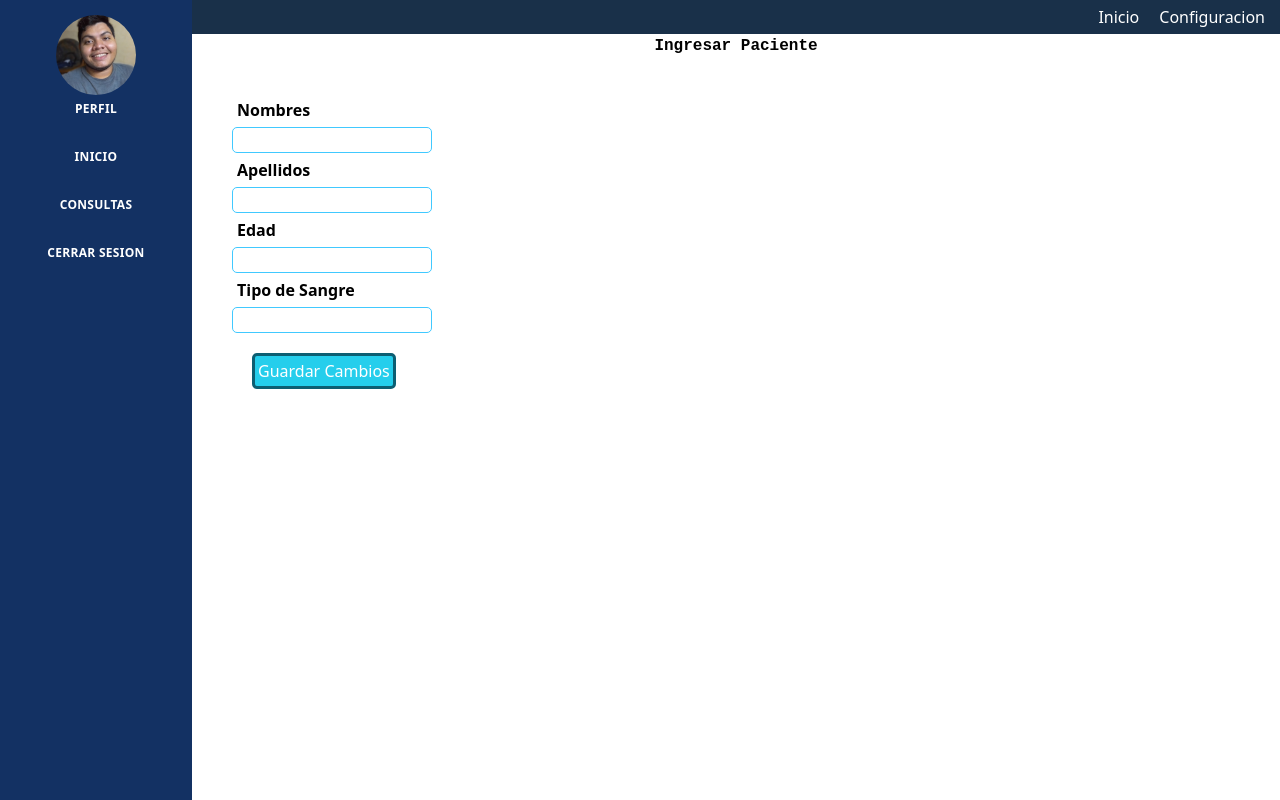
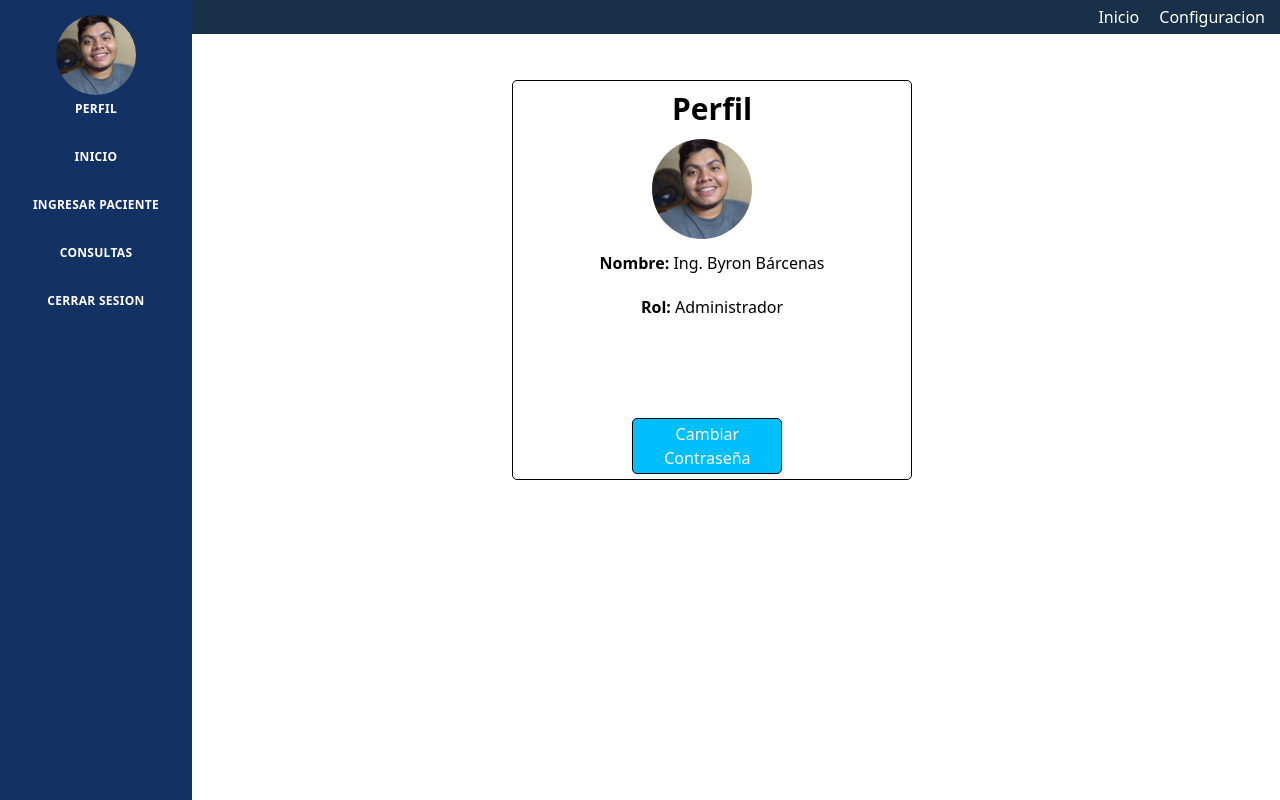
Before and after one commit to Xavybarcenas/vitfile_nextjs, a Next.js app: page /dashboard/perfil in a window 1280 px wide. Built offline with nearby package versions, Linux system fonts and the light colour scheme.

Commit message:
agregado ruta ingresarPaciente

```diff
--- a/components/options.js
+++ b/components/options.js
@@ -14,6 +14,9 @@ export default function options() {
       <Link href="/dashboard">
         <a>Inicio</a>
       </Link>
+      <Link href="/dashboard/ingresarPaciente">
+        <a>Ingresar Paciente</a>
+      </Link>
       <Link href="#">
         <a>Consultas</a>
       </Link>
--- /dev/null
+++ b/pages/dashboard/ingresarPaciente.js
@@ -0,0 +1,55 @@
+import Head from "next/head";
+import Layout from "/components/Layout";
+import Link from "next/link";
+import styles from "/styles/dashboard/ingresarPaciente.module.css";
+
+export default function Perfil() {
+  return (
+    <div>
+      <Layout title="Ingresar Paciente | Vitfile">
+        <h1 className={styles.titulo}>Ingresar Paciente</h1>
+        <div className={styles.form} id="perfil">
+          <form name="ingresar_Paciente">
+            <label className={styles.label}>
+              <span className={styles.span}>
+                Nombres
+              </span>
+              <input type="text" className={styles.input} />
+            </label>
+            <label className={styles.label}>
+              <span className={styles.span}>
+                Apellidos
+              </span>
+              <input type="text" className={styles.input} />
+            </label>
+            <label className={styles.label}>
+              <span className={styles.span}>
+                Edad
+              </span>
+              <input type="text" className={styles.input} />
+            </label>
+            <label className={styles.label}>
+              <span className={styles.span}>
+                Tipo de Sangre
+              </span>
+              <input type="text" className={styles.input} />
+            </label>
+            <label className={styles.label}>
+              <span className={styles.span}>
+                Sube Una Imagen
+              </span>
+              <input type="file" className={styles.input} />
+            </label>
+            <button className={styles.button} formAction="#">
+              Guardar Cambios
+            </button>
+          </form>
+        </div>
+      </Layout>
+
+
+    </div>
+  );
+
+
+}
--- a/pages/dashboard/perfil.js
+++ b/pages/dashboard/perfil.js
@@ -2,42 +2,24 @@ import Head from "next/head";
 import Layout from "/components/Layout";
 import Link from "next/link";
 import styles from "/styles/dashboard/perfil.module.css";
-
 export default function Perfil() {
   return (
     <div>
       <Layout title="Perfil | Vitfile">
-        <h1 className={styles.titulo}>Ingresar Paciente</h1>
-        <div className={styles.form} id="perfil">
-          <form name="ingresar paciente">
-            <label className={styles.label}>
-              <span className={styles.span}>
-                Nombres
-              </span>
-              <input type="text" className={styles.input} />
-            </label>
-            <label className={styles.label}>
-              <span className={styles.span}>
-                Apellidos
-              </span>
-              <input type="text" className={styles.input} />
-            </label>
-            <label className={styles.label}>
-              <span className={styles.span}>
-                Edad
-              </span>
-              <input type="text" className={styles.input} />
-            </label>
-            <label className={styles.label}>
-              <span className={styles.span}>
-                Tipo de Sangre
-              </span>
-              <input type="text" className={styles.input} />
-            </label>
-            <button className={styles.button} formAction="perfil">
-              Guardar Cambios
-            </button>
-          </form>
+        <div className={styles.perfil_card}>
+          <h1 className={styles.titulo}>Perfil</h1>
+          <img src="/images/foto.jpg" className={styles.foto_perfil} alt="Perfil"></img>
+
+          <label className={styles.label}>
+            <b>Nombre:</b> Ing. Byron Bárcenas
+          </label>
+          <label className={styles.label}>
+            <b>Rol:</b> Administrador
+          </label>
+
+          <Link href="#">
+            <a ><label className={styles.botones}>Cambiar Contraseña</label></a>
+          </Link>
         </div>
       </Layout>
     </div>
--- /dev/null
+++ b/styles/dashboard/ingresarPaciente.module.css
@@ -0,0 +1,50 @@
+.form {
+  margin: 40px;
+  display: block;
+}
+.titulo{
+    text-align: center;
+    font-family:'Courier New', Courier, monospace;
+    font-weight: bold;
+    display: block;
+
+}
+
+.button {
+  padding: 3px;
+  margin: 20px;
+  background-color: #25ceec;
+  border: solid 2px #0c5e72;
+  border-radius: 5px;
+  color: white;
+}
+
+.label {
+  color: black;
+  display: block;
+  width: 200px;
+
+}
+
+.span {
+  display: block;
+  margin: 5px;
+  font-weight: bold;
+}
+
+.input{
+    color: #5e5e5e;
+    background-color: white;
+    border: solid #41c9ff 1px;
+    border-radius: 5px;
+    width: 200px;
+}
+
+
+.input:focus{
+    color: #5e5e5e;
+    background-color: white;
+    border: solid #c4cdcf 3px;
+    border-radius: 5px;
+    width: 200px;
+}
--- a/styles/dashboard/perfil.module.css
+++ b/styles/dashboard/perfil.module.css
@@ -1,50 +1,47 @@
-.form {
-  margin: 40px;
-  display: block;
+.titulo{
+    font-size: 30px;
+    font-weight: bold;
 }
-.titulo{
+
+.perfil_card{
+    border: solid black 1px;
+    border-radius: 5px;
+    width: 400px;
+    height: 400px;
+    position: absolute;
+    top: 10%;
+    left: 40%;
     text-align: center;
-    font-family:'Courier New', Courier, monospace;
-    font-weight: bold;
-    display: block;
+    align-content: center;
+    align-items: center;
 
 }
 
-.button {
-  padding: 3px;
-  margin: 20px;
-  background-color: #25ceec;
-  border: solid 3px #0c5e72;
-  border-radius: 5px;
-  color: white;
+.label{
+    display: block;
+    margin-top: 20px;
 }
 
-.label {
-  color: black;
-  display: block;
-  width: 200px;
-
+.perfil_card img{
+    position: relative;
+    top: 2%;
+    left: 35%;
+    border-radius: 150px;
+    width: 100px;
+    height: 100px;
 }
 
-.span {
-  display: block;
-  margin: 5px;
-  font-weight: bold;
+.botones{
+    background-color: deepskyblue;
+    color: white;
+    border: solid 1px black;
+    border-radius: 5px;
+    padding: 3px;
+    width: 150px;
+    display: flex;
+    position: relative;
+    text-align: center;
+    align-content: center;
+    margin-top: 25%;
+    left: 30%;
 }
-
-.input{
-    color: #5e5e5e;
-    background-color: white;
-    border: solid #41c9ff 1px;
-    border-radius: 5px;
-    width: 200px;
-}
-
-
-.input:focus{
-    color: #5e5e5e;
-    background-color: white;
-    border: solid #c4cdcf 3px;
-    border-radius: 5px;
-    width: 200px;
-}
```
